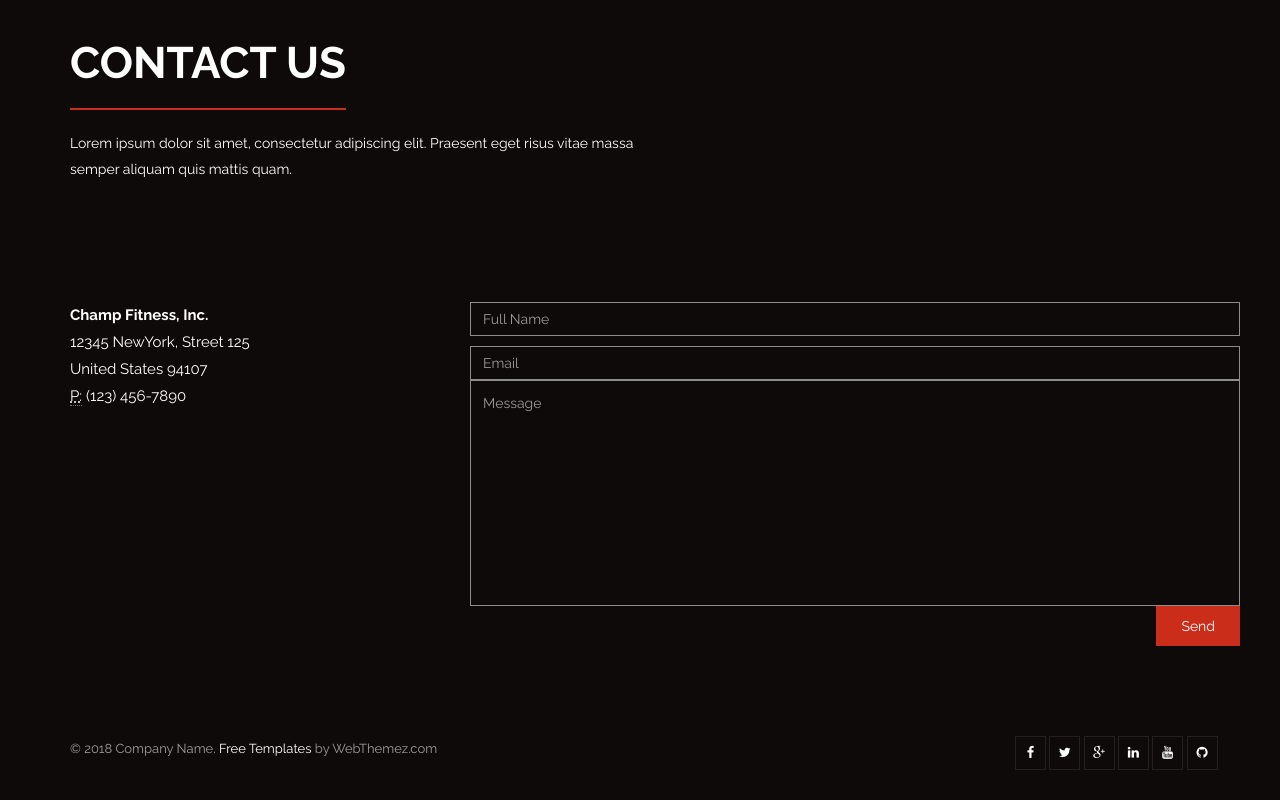
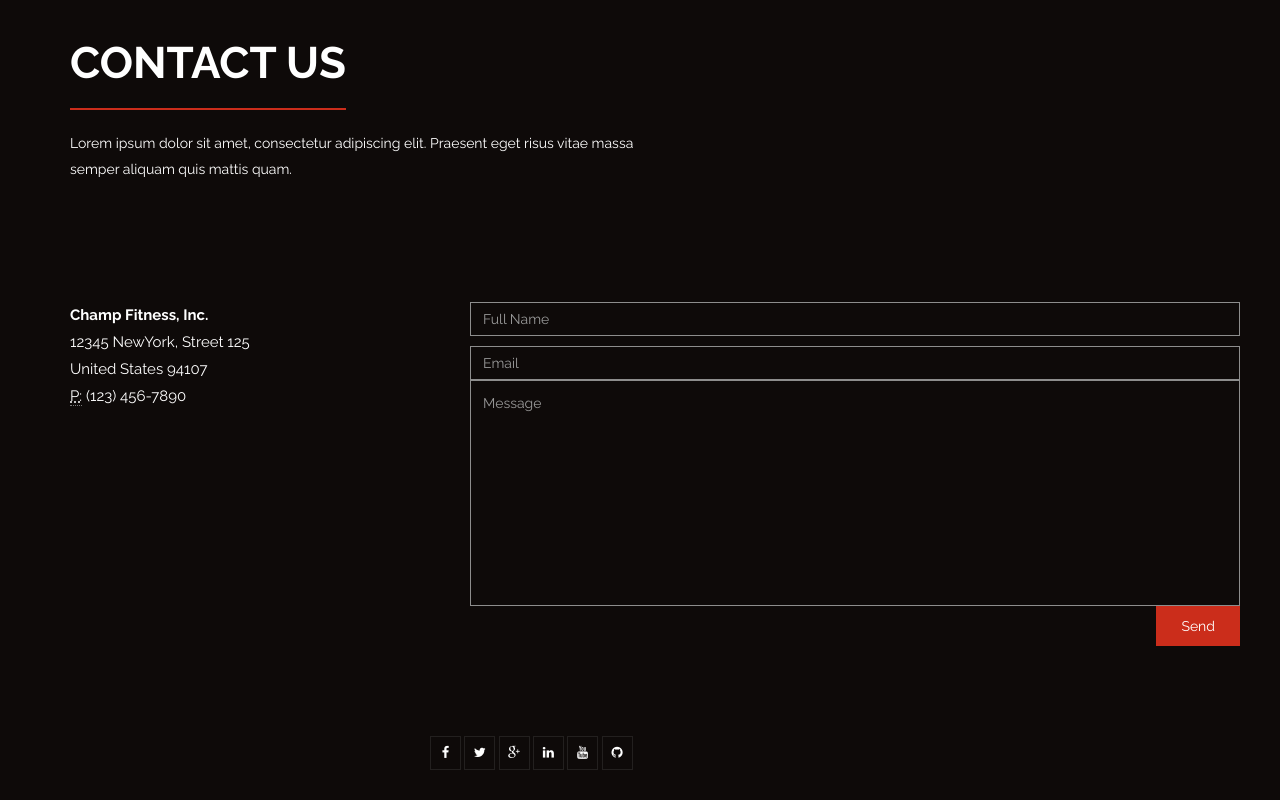
Before and after one commit to 0AmIn3/Sport-Club, a plain HTML site: page index.html in a window 1280 px wide. Shown: the part 7106-7906 px from the top of the page. Drawn offline with Linux system fonts and the light colour scheme.

Commit message:
Update index.html

```diff
--- a/index.html
+++ b/index.html
@@ -687,9 +687,7 @@ Vivamus eget finibus.
     <footer id="footer">
         <div class="container">
             <div class="row">
-                <div class="col-sm-6">
-                    &copy; 2018 Company Name. <a target="_blank" href="https://webthemez.com/tag/free" target="_blank">Free Templates</a> by WebThemez.com</a>
-                </div>
+
                 <div class="col-sm-6">
                     <ul class="social-icons">
                         <li><a href="#"><i class="fa fa-facebook"></i></a></li>
```
